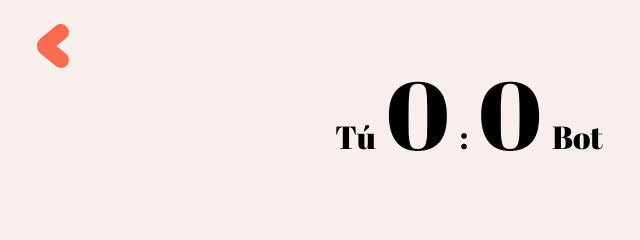
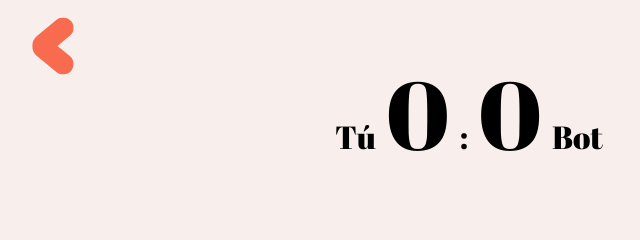
Before and after one commit to Lauraa23/Carnival-Equipo3, a website built with Vite: page game.html in a window 1280 px wide. In both pictures the pointer is over the picture 224 px from the left and 46 px from the top of the page. Shown: the top 240 px of the page, 171-811 px from the left. Built offline with nearby package versions, Linux system fonts and the light colour scheme.

Commit message:
btnAtras

```diff
--- a/styles.css
+++ b/styles.css
@@ -295,8 +295,15 @@ span{
   justify-content: center;
   margin-bottom: 30px;
 }
-
-
+/* ANIMACIONES ATRAS*/
+#atras{
+  transform: scale(var(--escala, 1));
+  transition: transform 0.25s;
+}
+#atras:hover{
+  --escala: 1.3;
+  cursor: pointer;
+}
 
 /* ANIMACIONES GAME*/
 /* .reiniciar:hover */
```
